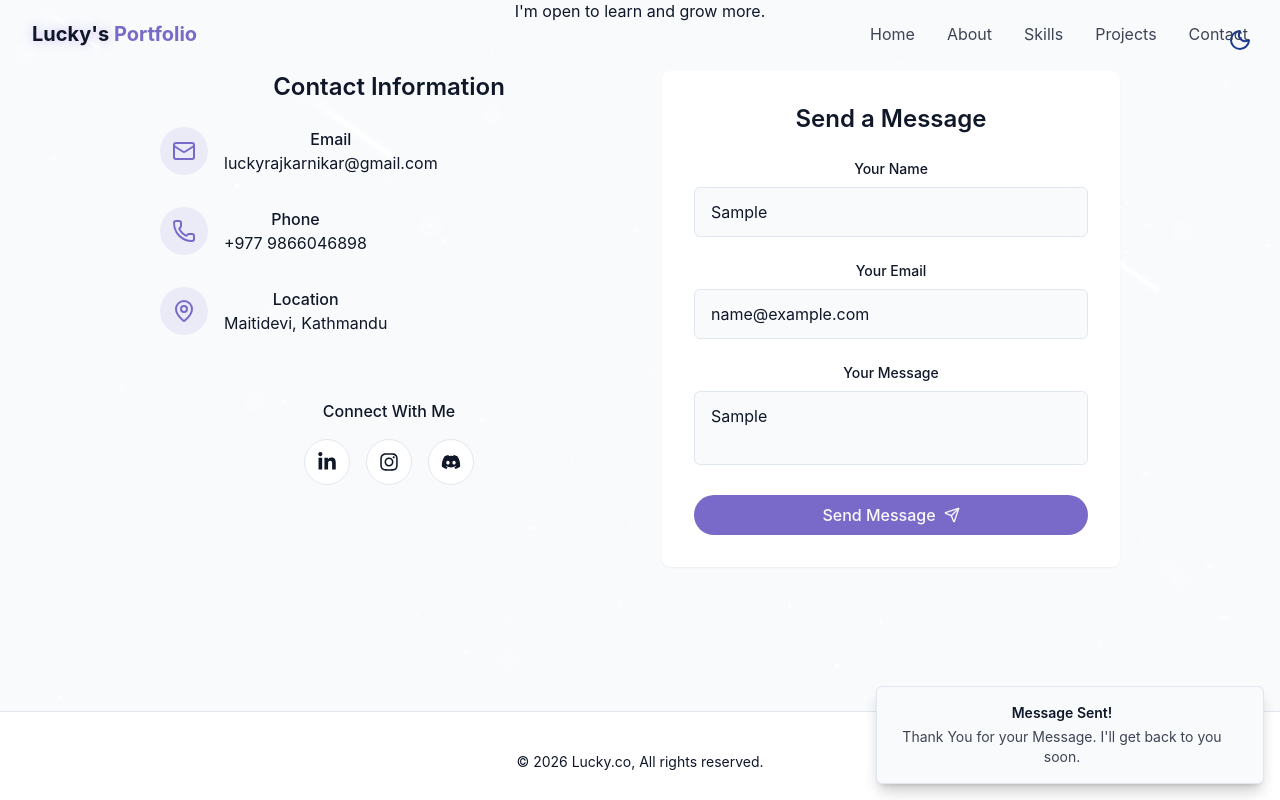
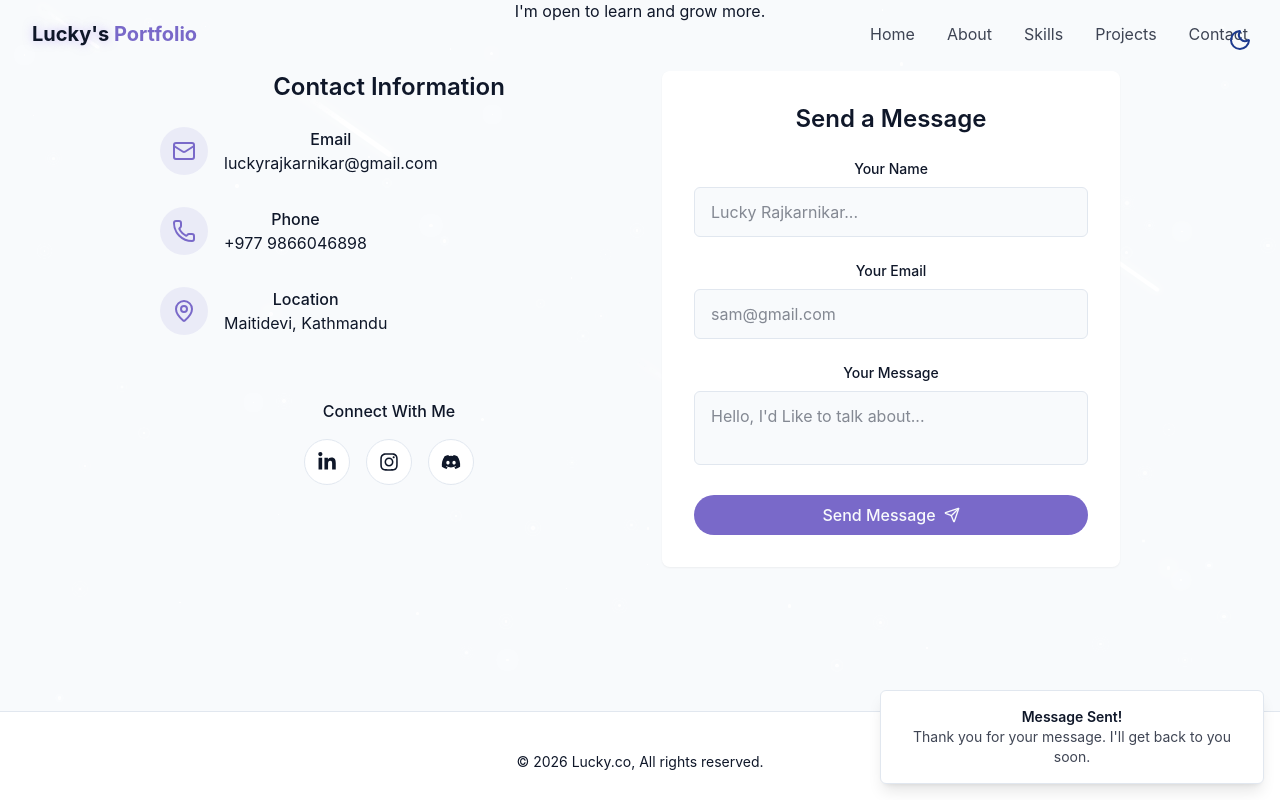
Before and after one commit to Luckyishim/Portfolio-Website, a React app: page / in a window 1280 px wide. Both pictures are taken after typing "Sample", "name@example.com", "Sample" into the empty fields and a click on the button "Send Message". Shown: the part 3363-4163 px from the top of the page. Built offline with nearby package versions, Linux system fonts and the light colour scheme; the HTML template or start-up script is replaced by a standard one.

Commit message:
Before Deploying

```diff
--- a/package.json
+++ b/package.json
@@ -10,13 +10,12 @@
     "preview": "vite preview"
   },
   "dependencies": {
-    "@radix-ui/react-toast": "^1.2.15",
     "@tailwindcss/vite": "^4.2.2",
-    "class-variance-authority": "^0.7.1",
     "clsx": "^2.1.1",
     "lucide-react": "^1.7.0",
     "react": "^19.2.4",
     "react-dom": "^19.2.4",
+    "react-hot-toast": "^2.6.0",
     "react-icons": "^5.6.0",
     "react-router-dom": "^7.14.0",
     "simple-icons": "^16.14.0",
--- a/src/App.jsx
+++ b/src/App.jsx
@@ -2,20 +2,19 @@
 import { BrowserRouter, Routes, Route } from "react-router-dom"
 import { NotFound } from "./pages/NotFound"
 import { HomePage } from "./pages/home"
-import { Toaster } from "./components/ui/toaster"
+import { Toaster } from "react-hot-toast"
 
 function App() {
 
 
   return (
     <>
-      <Toaster />
+      <Toaster position="bottom-right" />
       <BrowserRouter>
         <Routes>
           <Route path="/" element={<HomePage />} />
           <Route path="*" element={<NotFound />} />
         </Routes>
-        <Toaster />
       </BrowserRouter>
     </>
   )
--- a/src/components/ContactSection.jsx
+++ b/src/components/ContactSection.jsx
@@ -1,20 +1,32 @@
 import { Mail, MapPin, Phone, Send } from "lucide-react"
 import { FaLinkedinIn, FaInstagram, FaDiscord } from "react-icons/fa"
 import { cn } from "../lib/utils"
-import { useToast } from "../hooks/use-toast"
+import toast from "react-hot-toast"
 import { useState } from "react"
 
 export const ContactSection = () => {
-    const { toast } = useToast()
     const [isSubmitting, setIsSubmitting] = useState(false)
     const handleSubmit = (e) => {
         e.preventDefault()
+        const form = e.currentTarget
         setIsSubmitting(true)
+
         setTimeout(() => {
-            toast({
-                title: "Message Sent!",
-                description: "Thank You for your Message. I'll get back to you soon.",
-            })
+            toast.custom((t) => (
+                <div
+                    className={cn(
+                        "pointer-events-auto w-full max-w-sm rounded-md border border-border bg-card p-4 shadow-lg",
+                        "text-foreground transition-all",
+                        t.visible ? "animate-fade-in" : "opacity-0"
+                    )}
+                >
+                    <p className="text-sm font-semibold">Message Sent!</p>
+                    <p className="text-sm text-foreground/80">
+                        Thank you for your message. I'll get back to you soon.
+                    </p>
+                </div>
+            ))
+            form.reset()
             setIsSubmitting(false)
         }, 1500)
     }
@@ -113,11 +125,11 @@ export const ContactSection = () => {
                     </div>
                 </div>
 
-                <div className="bg-card p-8 rounded-lg shadow-xs" onSubmit={handleSubmit}>
+                <div className="bg-card p-8 rounded-lg shadow-xs">
                     <h3 className="text-2xl font-semibold mb-6">
                         Send a Message
                     </h3>
-                    <form className="space-y-6">
+                    <form className="space-y-6" onSubmit={handleSubmit}>
                         <div>
                             <label htmlFor="name" className="block text-sm font-medium mb-2">Your Name</label>
                             <input type="text"
@@ -147,7 +159,7 @@ export const ContactSection = () => {
                         </div>
                         <button
                             type="submit"
-                            diabled={isSubmitting}
+                            disabled={isSubmitting}
                             className={cn("cosmic-button w-full flex items-center justify-center gap-2")}
 
                         >
--- a/src/components/ui/toast.jsx
+++ /dev/null
@@ -1,100 +0,0 @@
-import * as React from "react"
-import * as ToastPrimitives from "@radix-ui/react-toast"
-import { cva } from "class-variance-authority"
-import { X } from "lucide-react"
-
-import { cn } from "../../lib/utils"
-
-const ToastProvider = ToastPrimitives.Provider
-
-const ToastViewport = React.forwardRef(({ className, ...props }, ref) => (
-  <ToastPrimitives.Viewport
-    ref={ref}
-    className={cn(
-      "fixed top-0 z-[100] flex max-h-screen w-full flex-col-reverse p-4 sm:bottom-0 sm:right-0 sm:top-auto sm:flex-col md:max-w-[420px]",
-      className
-    )}
-    {...props}
-  />
-))
-ToastViewport.displayName = ToastPrimitives.Viewport.displayName
-
-const toastVariants = cva(
-  "group pointer-events-auto relative flex w-full items-center justify-between space-x-2 overflow-hidden rounded-md border border-border bg-background p-4 pr-6 shadow-lg transition-all data-[swipe=cancel]:translate-x-0 data-[swipe=end]:translate-x-[var(--radix-toast-swipe-end-x)] data-[swipe=move]:translate-x-[var(--radix-toast-swipe-move-x)] data-[swipe=move]:transition-none data-[state=open]:animate-fade-in data-[state=closed]:animate-fade-out",
-  {
-    variants: {
-      variant: {
-        default: "text-foreground",
-        destructive:
-          "destructive group border-red-500/50 bg-red-500/10 text-red-600 dark:text-red-400",
-      },
-    },
-    defaultVariants: {
-      variant: "default",
-    },
-  }
-)
-
-const Toast = React.forwardRef(({ className, variant, ...props }, ref) => (
-  <ToastPrimitives.Root
-    ref={ref}
-    className={cn(toastVariants({ variant }), className)}
-    {...props}
-  />
-))
-Toast.displayName = ToastPrimitives.Root.displayName
-
-const ToastAction = React.forwardRef(({ className, ...props }, ref) => (
-  <ToastPrimitives.Action
-    ref={ref}
-    className={cn(
-      "inline-flex h-8 shrink-0 items-center justify-center rounded-md border border-border bg-transparent px-3 text-sm font-medium transition-colors hover:bg-card focus:outline-none focus:ring-2 focus:ring-primary disabled:pointer-events-none disabled:opacity-50",
-      className
-    )}
-    {...props}
-  />
-))
-ToastAction.displayName = ToastPrimitives.Action.displayName
-
-const ToastClose = React.forwardRef(({ className, ...props }, ref) => (
-  <ToastPrimitives.Close
-    ref={ref}
-    className={cn(
-      "absolute right-2 top-2 rounded-md p-1 text-foreground/50 opacity-0 transition-opacity hover:text-foreground focus:opacity-100 focus:outline-none focus:ring-1 focus:ring-primary group-hover:opacity-100",
-      className
-    )}
-    toast-close=""
-    {...props}
-  >
-    <X className="h-4 w-4" />
-  </ToastPrimitives.Close>
-))
-ToastClose.displayName = ToastPrimitives.Close.displayName
-
-const ToastTitle = React.forwardRef(({ className, ...props }, ref) => (
-  <ToastPrimitives.Title
-    ref={ref}
-    className={cn("text-sm font-semibold", className)}
-    {...props}
-  />
-))
-ToastTitle.displayName = ToastPrimitives.Title.displayName
-
-const ToastDescription = React.forwardRef(({ className, ...props }, ref) => (
-  <ToastPrimitives.Description
-    ref={ref}
-    className={cn("text-sm text-foreground/80", className)}
-    {...props}
-  />
-))
-ToastDescription.displayName = ToastPrimitives.Description.displayName
-
-export {
-  ToastProvider,
-  ToastViewport,
-  Toast,
-  ToastTitle,
-  ToastDescription,
-  ToastClose,
-  ToastAction,
-}
--- a/src/components/ui/toaster.jsx
+++ /dev/null
@@ -1,31 +0,0 @@
-import {
-  Toast,
-  ToastClose,
-  ToastDescription,
-  ToastProvider,
-  ToastTitle,
-  ToastViewport,
-} from "./toast"
-import { useToast } from "../../hooks/use-toast"
-
-export const Toaster = () => {
-  const { toasts } = useToast()
-
-  return (
-    <ToastProvider>
-      {toasts.map(({ id, title, description, action, ...props }) => (
-        <Toast key={id} {...props}>
-          <div className="grid gap-1">
-            {title ? <ToastTitle>{title}</ToastTitle> : null}
-            {description ? (
-              <ToastDescription>{description}</ToastDescription>
-            ) : null}
-          </div>
-          {action}
-          <ToastClose />
-        </Toast>
-      ))}
-      <ToastViewport />
-    </ToastProvider>
-  )
-}
--- a/src/hooks/use-toast.js
+++ /dev/null
@@ -1,154 +0,0 @@
-import * as React from "react"
-
-const TOAST_LIMIT = 1
-const TOAST_REMOVE_DELAY = 1000000
-
-const actionTypes = {
-  ADD_TOAST: "ADD_TOAST",
-  UPDATE_TOAST: "UPDATE_TOAST",
-  DISMISS_TOAST: "DISMISS_TOAST",
-  REMOVE_TOAST: "REMOVE_TOAST",
-}
-
-let count = 0
-function genId() {
-  count = (count + 1) % Number.MAX_SAFE_INTEGER
-  return count.toString()
-}
-
-const toastTimeouts = new Map()
-
-function addToRemoveQueue(toastId) {
-  if (toastTimeouts.has(toastId)) {
-    return
-  }
-
-  const timeout = setTimeout(() => {
-    toastTimeouts.delete(toastId)
-    dispatch({
-      type: actionTypes.REMOVE_TOAST,
-      toastId,
-    })
-  }, TOAST_REMOVE_DELAY)
-
-  toastTimeouts.set(toastId, timeout)
-}
-
-const reducer = (state, action) => {
-  switch (action.type) {
-    case actionTypes.ADD_TOAST:
-      return {
-        ...state,
-        toasts: [action.toast, ...state.toasts].slice(0, TOAST_LIMIT),
-      }
-
-    case actionTypes.UPDATE_TOAST:
-      return {
-        ...state,
-        toasts: state.toasts.map((t) =>
-          t.id === action.toast.id ? { ...t, ...action.toast } : t
-        ),
-      }
-
-    case actionTypes.DISMISS_TOAST: {
-      const { toastId } = action
-
-      if (toastId) {
-        addToRemoveQueue(toastId)
-      } else {
-        state.toasts.forEach((toast) => {
-          addToRemoveQueue(toast.id)
-        })
-      }
-
-      return {
-        ...state,
-        toasts: state.toasts.map((t) =>
-          t.id === toastId || toastId === undefined
-            ? {
-                ...t,
-                open: false,
-              }
-            : t
-        ),
-      }
-    }
-
-    case actionTypes.REMOVE_TOAST:
-      if (action.toastId === undefined) {
-        return {
-          ...state,
-          toasts: [],
-        }
-      }
-      return {
-        ...state,
-        toasts: state.toasts.filter((t) => t.id !== action.toastId),
-      }
-
-    default:
-      return state
-  }
-}
-
-const listeners = []
-let memoryState = { toasts: [] }
-
-function dispatch(action) {
-  memoryState = reducer(memoryState, action)
-  listeners.forEach((listener) => {
-    listener(memoryState)
-  })
-}
-
-function toast({ ...props }) {
-  const id = genId()
-
-  const update = (props) =>
-    dispatch({
-      type: actionTypes.UPDATE_TOAST,
-      toast: { ...props, id },
-    })
-
-  const dismiss = () => dispatch({ type: actionTypes.DISMISS_TOAST, toastId: id })
-
-  dispatch({
-    type: actionTypes.ADD_TOAST,
-    toast: {
-      ...props,
-      id,
-      open: true,
-      onOpenChange: (open) => {
-        if (!open) dismiss()
-      },
-    },
-  })
-
-  return {
-    id,
-    dismiss,
-    update,
-  }
-}
-
-function useToast() {
-  const [state, setState] = React.useState(memoryState)
-
-  React.useEffect(() => {
-    listeners.push(setState)
-    return () => {
-      const index = listeners.indexOf(setState)
-      if (index > -1) {
-        listeners.splice(index, 1)
-      }
-    }
-  }, [])
-
-  return {
-    ...state,
-    toast,
-    dismiss: (toastId) => dispatch({ type: actionTypes.DISMISS_TOAST, toastId }),
-  }
-}
-
-export { useToast, toast }
```
Also changed, not shown: 2 other files (tests, documents, lock files or other folders).
